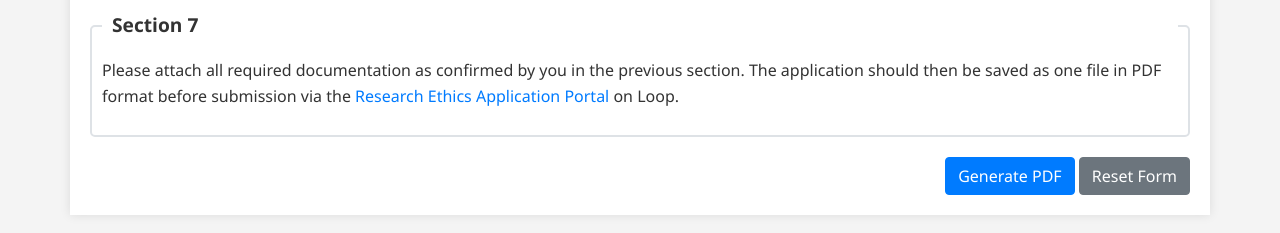
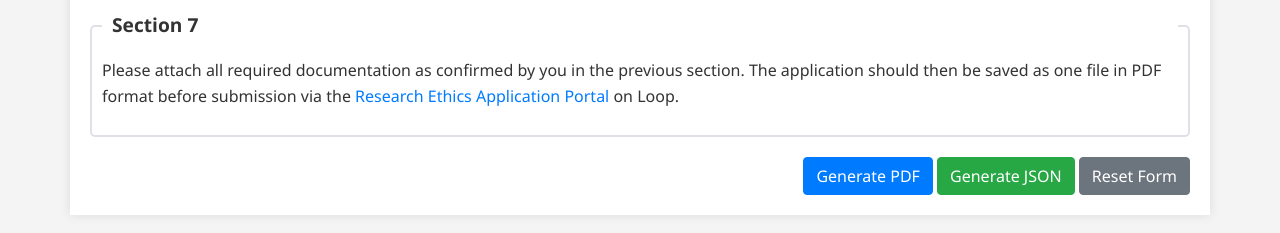
Before and after one commit to seunny4life/Ethical-Project, a plain HTML site: page Website/page_7.html in a window 1280 px wide. Shown: the part 137-370 px from the top of the page. Drawn offline with nearby package versions, Linux system fonts and the light colour scheme.

Commit message:
Add TODO AND JSON

```diff
--- a/Website/page_7.html
+++ b/Website/page_7.html
@@ -32,6 +32,7 @@
         <!-- Buttons -->
         <div class="buttons">
             <button type="button" class="btn btn-primary" onclick="generatePDF()">Generate PDF</button>
+            <button type="button" class="btn btn-success" onclick="generateJSON()">Generate JSON</button>
             <button type="button" class="btn btn-secondary" onclick="resetForm()">Reset Form</button>
         </div>
     </div>
@@ -521,6 +522,27 @@
             doc.save('research_submission.pdf');
         }
 
+        function generateJSON() {
+            const formData = {};
+
+            // Collect all data from localStorage
+            for (let i = 0; i < localStorage.length; i++) {
+                const key = localStorage.key(i);
+                formData[key] = localStorage.getItem(key);
+            }
+
+            // Convert to JSON and trigger download
+            const jsonString = JSON.stringify(formData, null, 2);
+            const blob = new Blob([jsonString], { type: 'application/json' });
+            const url = URL.createObjectURL(blob);
+            const a = document.createElement('a');
+            a.href = url;
+            a.download = 'form_data.json';
+            document.body.appendChild(a);
+            a.click();
+            document.body.removeChild(a);
+        }
+
         function resetForm() {
             // Clear all localStorage items
             localStorage.clear();
```
Also changed, not shown: 1 other file.
